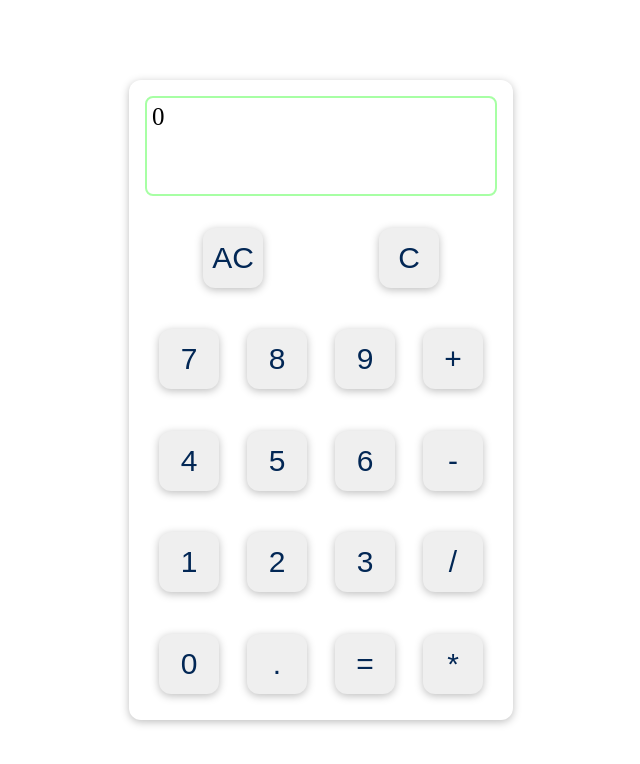
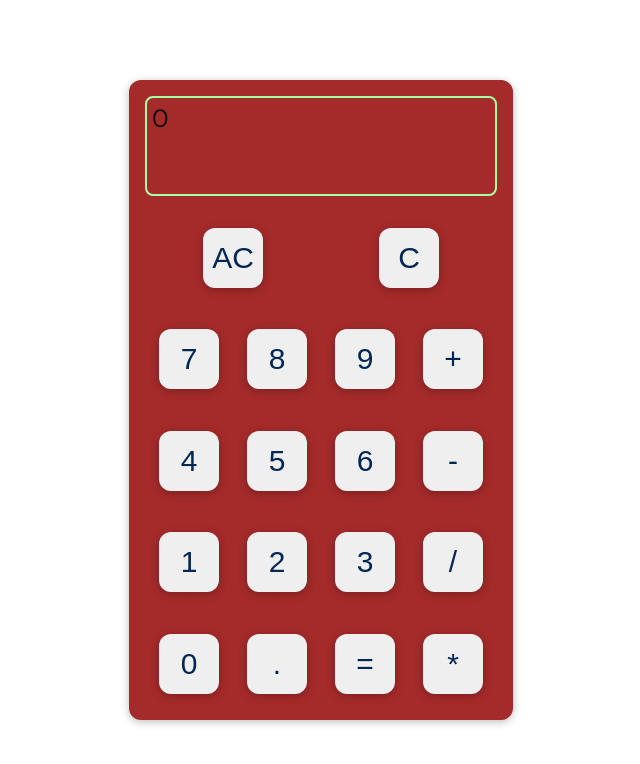
Before and after one commit to mariamopeyemi/simple-calculator, a plain HTML site: page index.html in a window 1280 px wide. Shown: the whole page, without its empty margins (319-959 px from the left). Drawn offline with Linux system fonts and the light colour scheme.

Commit message:
adjust theme

```diff
--- a/CSS/stylesheet.css
+++ b/CSS/stylesheet.css
@@ -1,15 +1,18 @@
+@import url('https://fonts.googleapis.com/css2?family=Montserrat:wght@200;400&display=swap');
+
 *{
     padding : 0;
     margin: 0;
     box-sizing: border-box;
 }
 body{
-    /* background-color: brown; */
+
     display: flex;
     flex-direction: column;
     justify-content: center;
     align-items: center;
     height: 100vh;
+    font-family: 'Montserrat', sans-serif;
     /* color: rgb(30, 113, 223); */
 }
 
@@ -36,6 +39,7 @@ body{
     width: 30vw;
     min-width: 360px;
     /* background-color: chartreuse; */
+    background-color: brown;
     justify-content: space-between;
     /* border: 5px solid rgb(33, 127, 250); */
     /* border-radius: 10px; */
```
